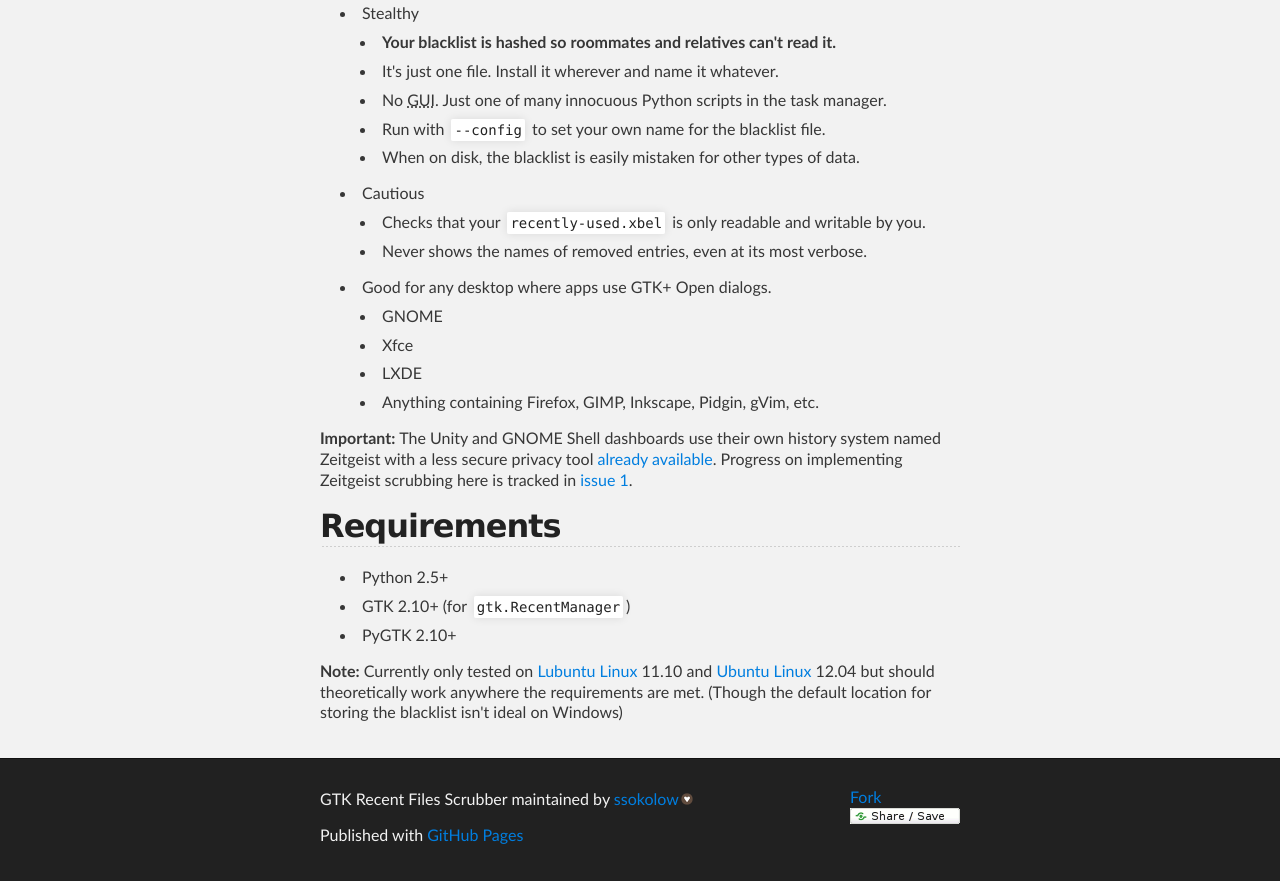
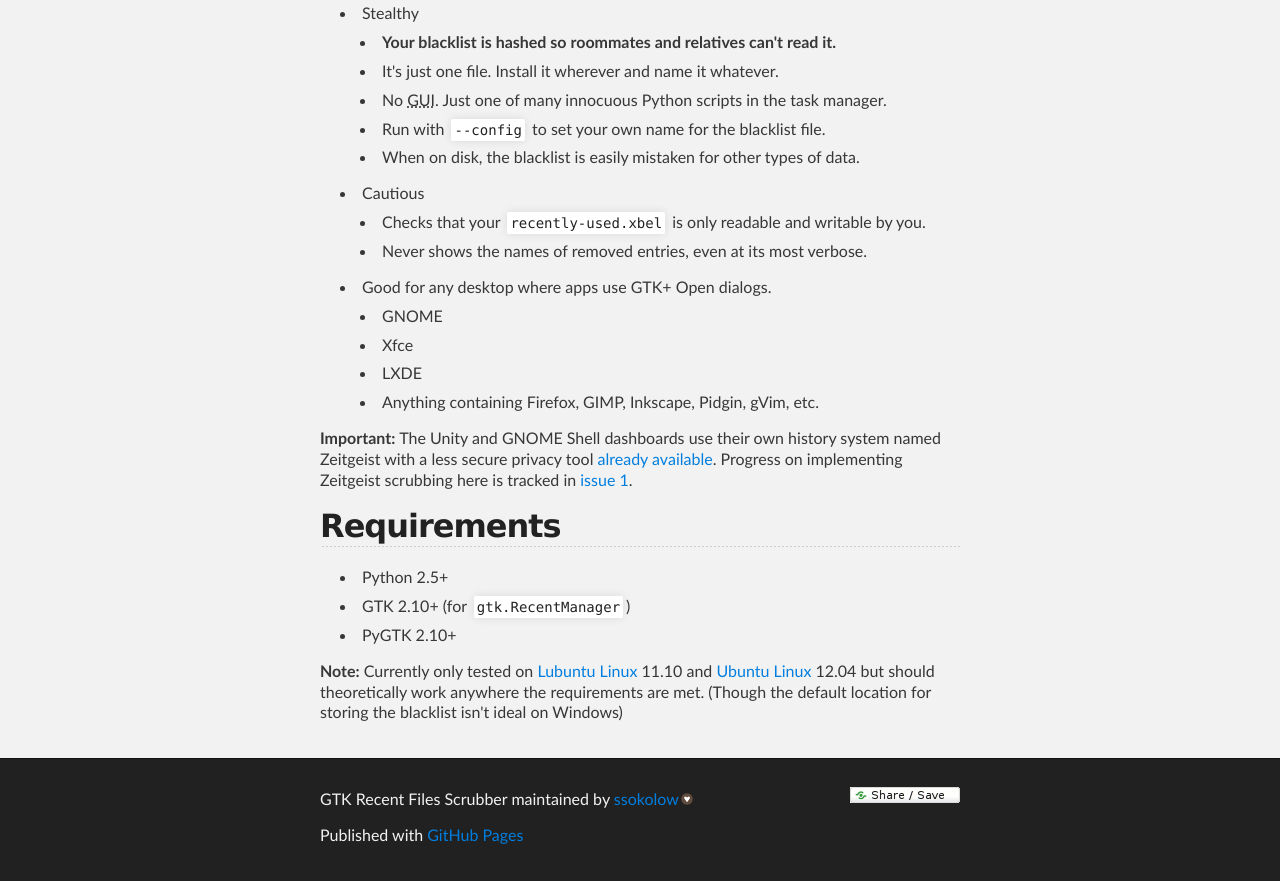
Before and after one commit to ssokolow/gtk-recent-scrubber, a plain HTML site: page index.html in a window 1280 px wide. Shown: the part 1234-2115 px from the top of the page. Drawn offline with Linux system fonts and the light colour scheme.

Commit message:
Remove defunct gitforked badge.

```diff
--- a/index.html
+++ b/index.html
@@ -132,10 +132,6 @@
             <img src="http://api.flattr.com/button/flattr-badge-large.png" alt="Flattr this" title="Flattr this" border="0" /></a></noscript>
           </div>
           <div class="badgebox">
-            <a href="https://github.com/ssokolow/gtk-recent-scrubber"
-                 class="gitforked-button gitforked-forks gitforked-watchers">Fork</a>
-          </div>
-          <div class="badgebox">
             <a href="http://www.addtoany.com/share_save?linkurl=http%3A%2F%2Fssokolow.com%2Fgtk-recent-scrubber%2F&amp;linkname=GTK%2B%20Recent%20Files%20Scrubber"><img src="images/share_btn.gif" width="110" height="16" border="0" alt="Share" /></a>
           </div>
         </div>
@@ -146,7 +142,6 @@
       </footer>
     </div>
 
-    <script src="http://gitforked.com/api/1.1/button.js" type="text/javascript"></script>
     <!-- Piwik -->
     <script type="text/javascript">
       var _paq = _paq || [];
```
